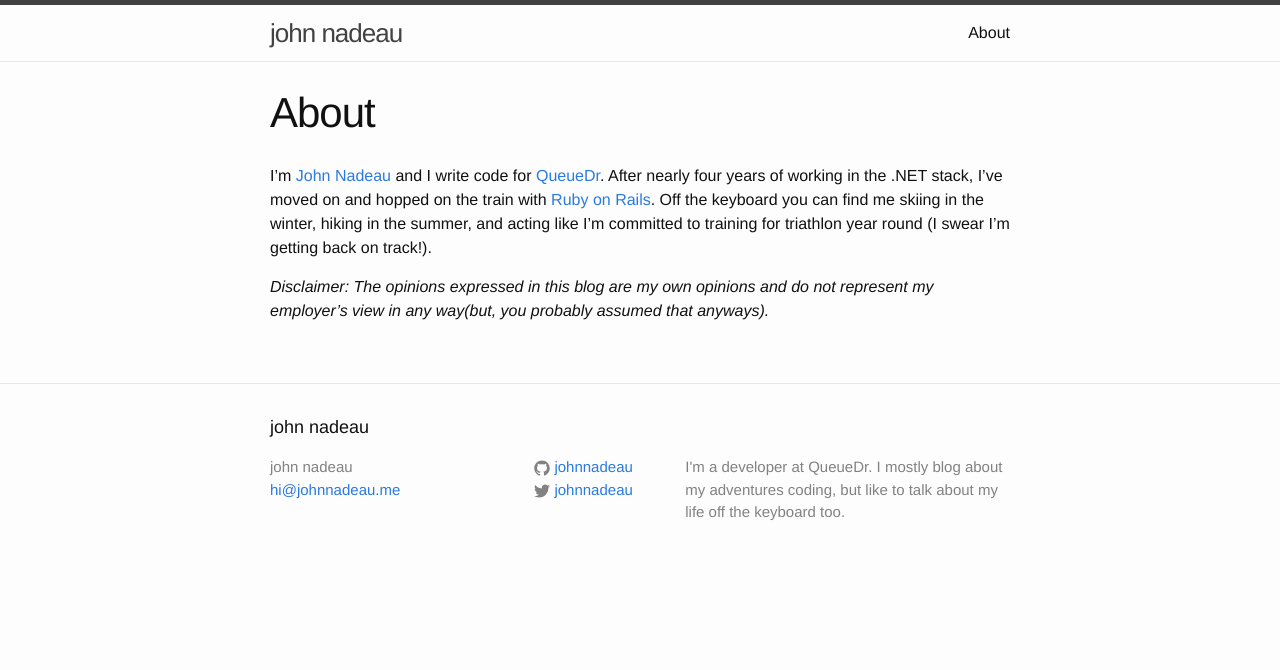
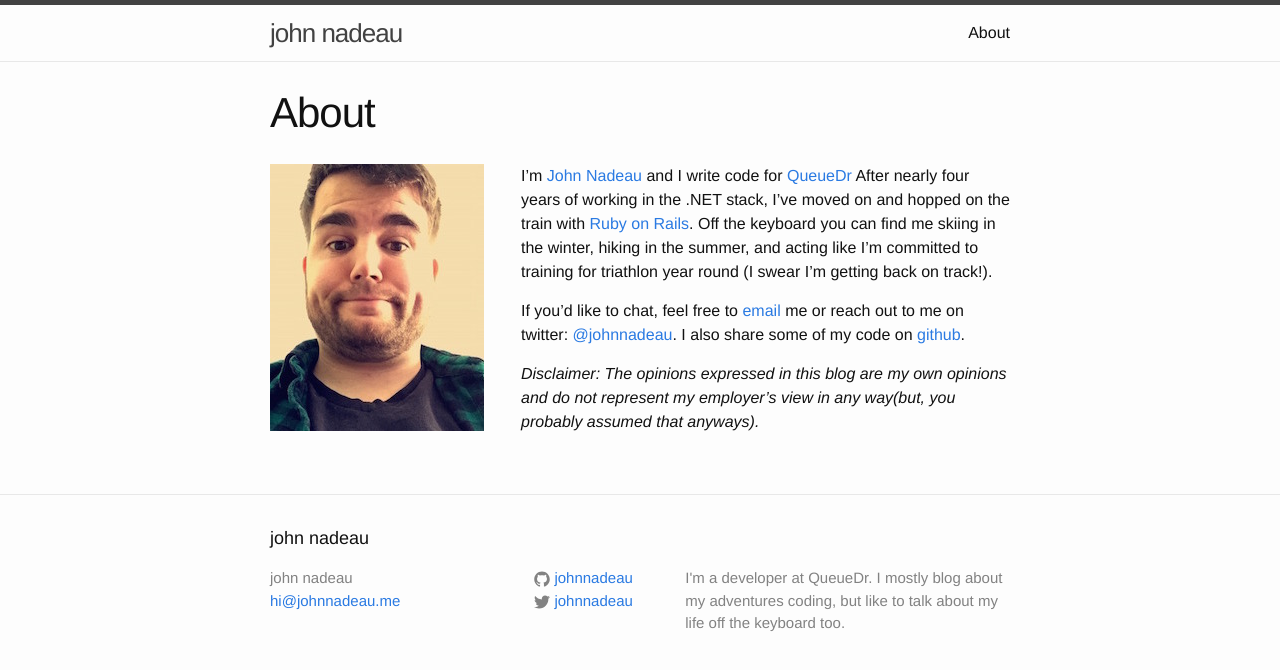
Before and after one commit to johnnadeau/johnnadeau.github.io, a Jekyll site: the page built from about.md, in a window 1280 px wide. Shown: the top 670 px of the page. Built offline with Jekyll 4.4.1, drawn with Linux system fonts in a browser that asks for light colours.

Commit message:
updated about page to include goofy photo and some contact info

```diff
--- /dev/null
+++ b/_sass/_about.scss
@@ -0,0 +1,4 @@
+img[alt=about_image] {
+  float: left;
+  margin-right: 5%;
+}
--- a/about.md
+++ b/about.md
@@ -3,11 +3,23 @@ layout: page
 title: About
 permalink: /about/
 ---
-I'm [John Nadeau](http://johnnadeau.me) and I write code for [QueueDr](http://queuedr.com).
-After nearly four years of working in the .NET stack, I've moved on and hopped on the train with [Ruby on Rails](http://rubyonrails.org/).
-Off the keyboard you can find me skiing in the winter, hiking in the summer, and
-acting like I'm committed to training for triathlon year round (I swear I'm getting
-back on track!).
+![about_image][0]
+I'm [John Nadeau]({{ site.url }}) and I write code for [QueueDr][1] After
+nearly four years of working in the .NET stack, I've moved on and hopped on the
+train with [Ruby on Rails][2]. Off the keyboard you can find me skiing in the
+winter, hiking in the summer, and acting like I'm committed to training for
+triathlon year round (I swear I'm getting back on track!).
 
-_Disclaimer: The opinions expressed in this blog are my own opinions and do not
-represent my employer’s view in any way(but, you probably assumed that anyways)._
+If you'd like to chat, feel free to [email](mailto:{{ site.email }}) me or
+reach out to me on twitter: [@{{ site.twitter_username }}][2]. I also share
+some of my code on [github][4].
+
+*Disclaimer: The opinions expressed in this blog are my own opinions and do not
+represent my employer’s view in any way(but, you probably assumed that
+anyways).*
+
+[0]: {{ site.url }}/assets/about.jpg "required goofy photo..."
+[1]: https://queuedr.com "QueueDr"
+[2]: http://rubyonrails.org
+[3]: https://twitter.com/{{ site.twitter_username }}
+[4]: http://github.com/{{ site.github_username }}
--- a/css/main.scss
+++ b/css/main.scss
@@ -45,5 +45,6 @@ $on-laptop:        800px;
 @import
         "base",
         "layout",
-        "syntax-highlighting"
+        "syntax-highlighting",
+        "about"
 ;
```
Also changed, not shown: assets/about.jpg (added).
